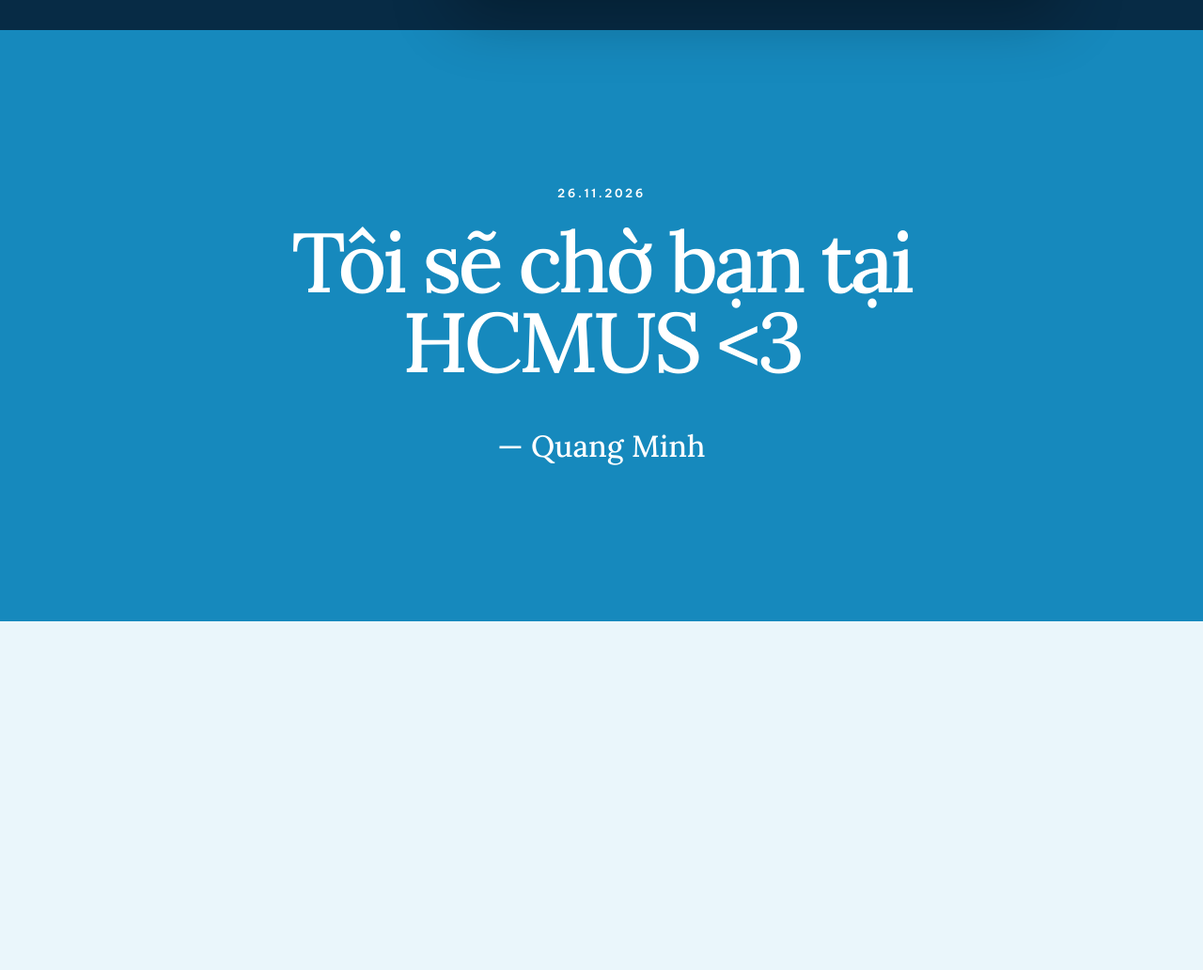
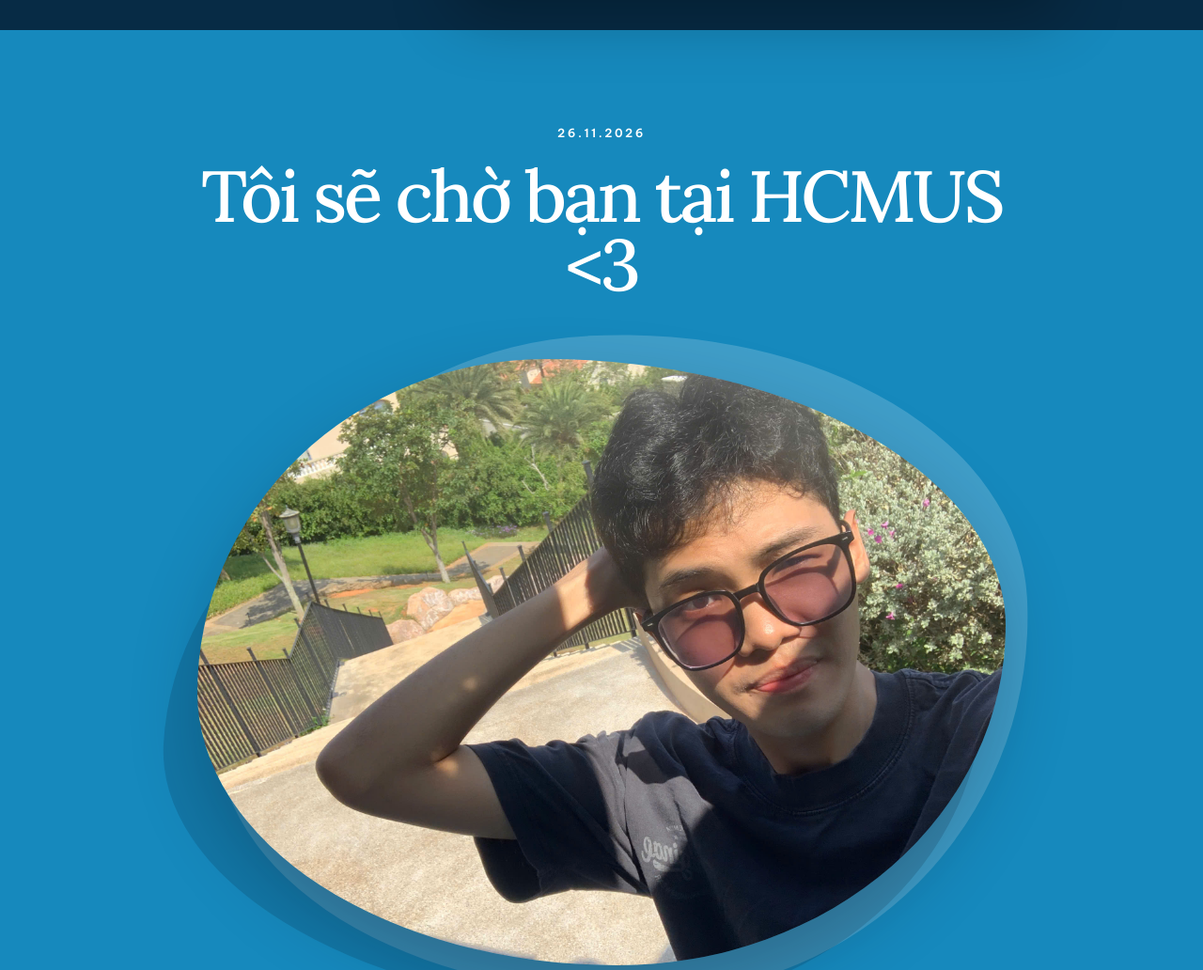
Before and after one commit to mJota666/minh-graduation, a plain HTML site: page index.html in a window 1280 px wide. Shown: the part 1640-2672 px from the top of the page at 94% size. Before the commit the page ends 2301 px from the top, so only its background shows below. Drawn offline with Linux system fonts and the light colour scheme.

```diff
--- a/index.html
+++ b/index.html
@@ -139,9 +139,14 @@
       </section>
 
       <section class="closing reveal" aria-labelledby="closing-title">
-        <p class="eyebrow">26.11.2026</p>
-        <h2 id="closing-title">Tôi sẽ chờ bạn tại HCMUS &lt;3</h2>
-        <p class="signature">— Quang Minh</p>
+        <div class="closing-copy">
+          <p class="eyebrow">26.11.2026</p>
+          <h2 id="closing-title">Tôi sẽ chờ bạn tại HCMUS &lt;3</h2>
+          <div class="closing-photo">
+            <img src="assets/quang-minh.jpg" alt="Quang Minh tại HCMUS" loading="lazy" decoding="async" />
+          </div>
+          <p class="signature">— Quang Minh</p>
+        </div>
       </section>
 
       <section class="link-studio" id="link-studio" hidden aria-labelledby="studio-title">
--- a/styles.css
+++ b/styles.css
@@ -103,9 +103,13 @@ h2 { margin: 0; font-size: clamp(3rem, 6vw, 6.5rem); line-height: .95; letter-sp
 .route-line-lhp { stroke: #2563eb; }
 .route-line-hcmus { stroke: #008aa6; }
 @keyframes route-flow { to { stroke-dashoffset: -24; } }
-.closing { padding: clamp(6rem, 13vw, 13rem) 1.5rem; text-align: center; background: var(--orange); color: white; }
-.closing h2 { max-width: 900px; margin-inline: auto; font-size: clamp(2.8rem, 7vw, 7rem); }
-.closing > p:not(.eyebrow):not(.signature) { font-size: 1.15rem; }
+.closing { min-height: 100svh; padding: clamp(4rem, 8vw, 8rem) 1.5rem; text-align: center; background: var(--orange); color: white; }
+.closing-photo { position: relative; width: min(860px, 90vw); aspect-ratio: 4 / 3; margin: clamp(2.5rem, 5vw, 5rem) auto 0; isolation: isolate; }
+.closing-photo::before, .closing-photo::after { content: ""; position: absolute; z-index: -1; border-radius: 48% 52% 46% 54% / 58% 43% 57% 42%; }
+.closing-photo::before { inset: -4% -3% -5% 2%; background: rgba(255,255,255,.18); transform: rotate(-3deg); }
+.closing-photo::after { inset: 12% 3% -7% -4%; background: rgba(7,26,47,.16); transform: rotate(3deg); }
+.closing-photo img { width: 100%; height: 100%; display: block; object-fit: cover; object-position: 57% center; border-radius: 43% 57% 48% 52% / 55% 44% 56% 45%; box-shadow: 0 28px 70px rgba(7,26,47,.26); }
+.closing h2 { max-width: 900px; margin-inline: auto; font-size: clamp(2.8rem, 6vw, 6.5rem); }
 .signature { margin: 3rem 0 0; font-family: "Lora", serif; font-size: 2rem; }
 .link-studio { padding: 5rem clamp(1.5rem, 10vw, 10rem); background: var(--paper); }
 .link-studio[hidden] { display: none; }
@@ -120,6 +124,8 @@ h2 { margin: 0; font-size: clamp(3rem, 6vw, 6.5rem); line-height: .95; letter-sp
   .card-stage { min-height: 600px; }
   .journey { grid-template-columns: 1fr; }
   .map-shell { width: calc(100% - 2.4rem); margin: 0 auto 4rem; }
+  .closing { padding: 5rem 1.5rem; }
+  .closing-photo { width: min(680px, 90vw); }
 }
 @media (max-width: 560px) {
   h1 { font-size: clamp(3.25rem, 17vw, 5.4rem); }
```
Also changed, not shown: assets/quang-minh.jpg (added).
